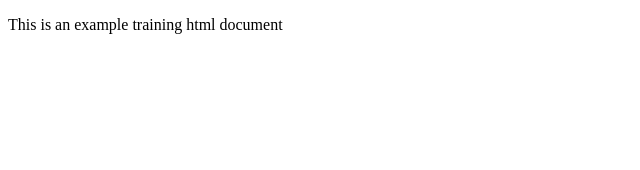
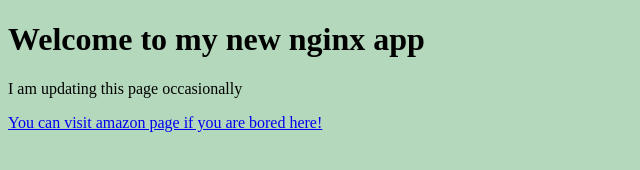
Before and after one commit to mustafa-keles/nginx-app, a plain HTML site: page index.html in a window 1280 px wide. Shown: the whole page, without its empty margins (0-640 px from the left). Drawn offline with Linux system fonts and the light colour scheme.

Commit message:
text update

```diff
--- a/index.html
+++ b/index.html
@@ -1,11 +1,9 @@
-<!doctype html>
+<!DOCTYPE html>
 <html>
-  <head>
+   <body style="background-color:rgb(179, 216, 187);">
+      <h1>Welcome to my new nginx app</h1>
 
-    <title>This is the title</title>
-  </head>
-  <body>
-    <p>This is an example training html document</p>
-
-  </body>
+      <p>I am updating this page occasionally</p>
+      <a href="https://www.amazon.com/">You can visit amazon page if you are bored here!</a>
+   </body>
 </html>
```
